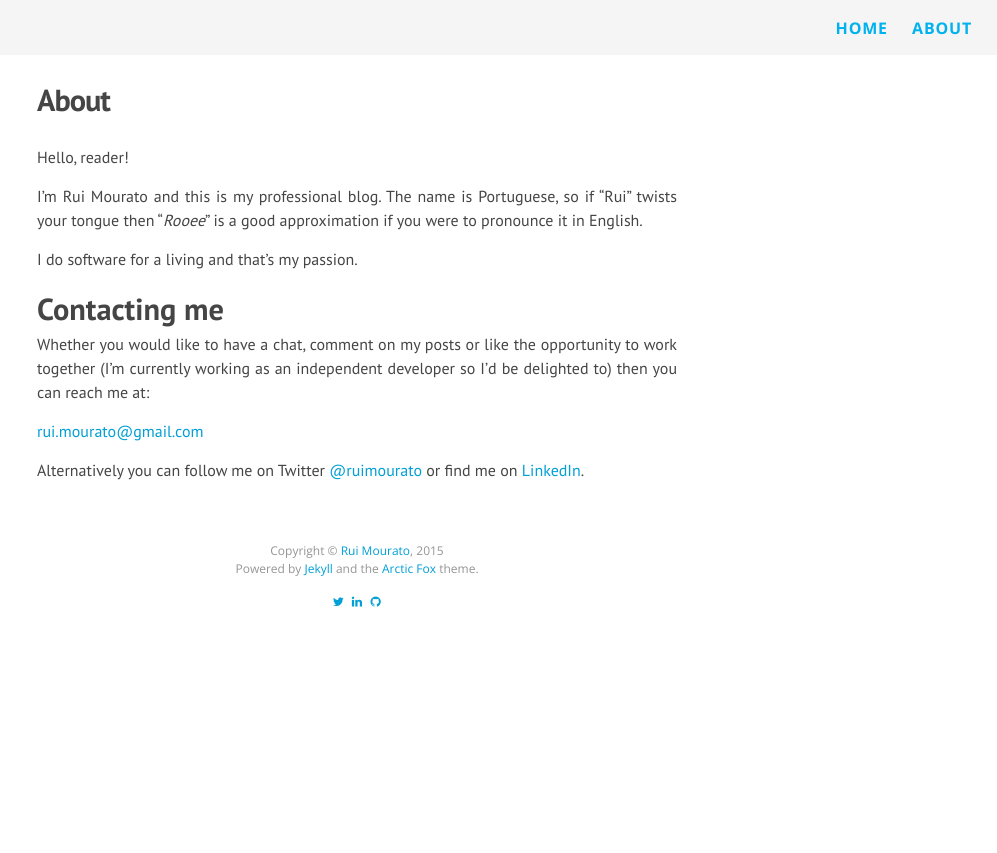
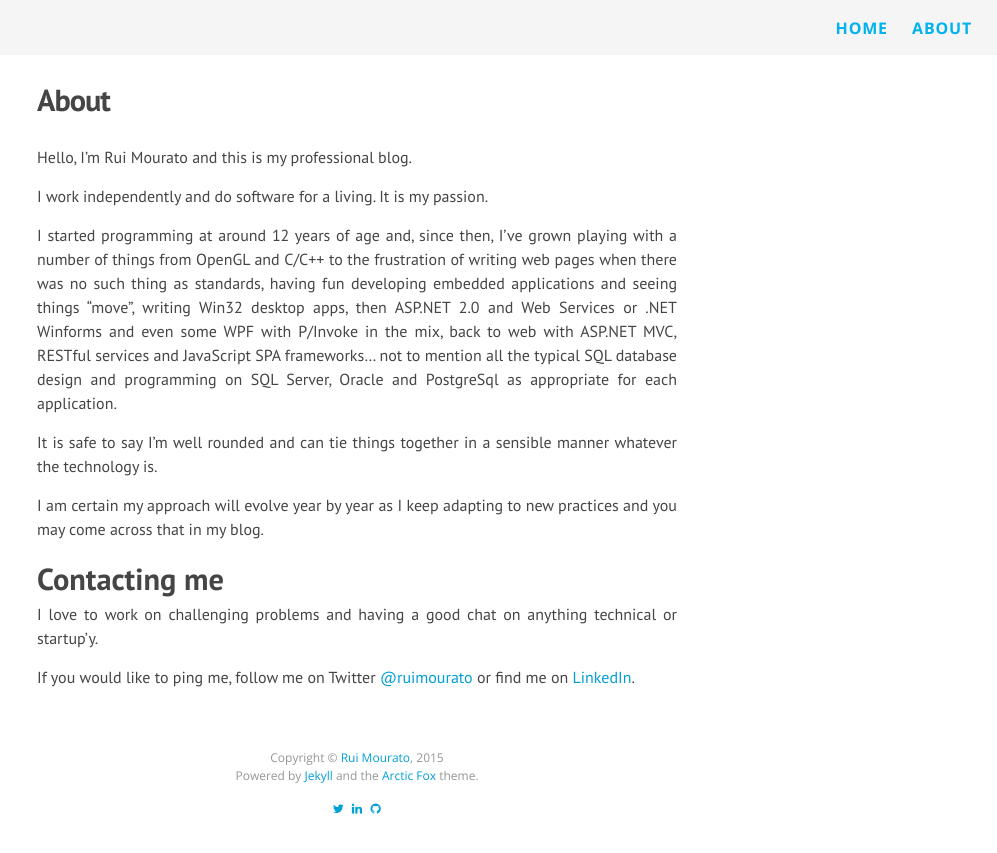
Before and after one commit to rmourato/rmourato.github.io, a Jekyll site: the page built from about.md, in a window 1280 px wide. Shown: the top 853 px of the page, without its empty margins (283-1280 px from the left). Built offline with Jekyll 4.4.1, drawn with Linux system fonts in a browser that asks for light colours; nearby versions of some CDN libraries; Markdown is read by kramdown in place of the engine named in the settings.

Commit message:
Update About page

```diff
--- a/about.md
+++ b/about.md
@@ -4,19 +4,29 @@ title: About
 permalink: /about/
 ---
 
-Hello, reader!
+Hello, I'm Rui Mourato and this is my professional blog.
 
-I'm Rui Mourato and this is my professional blog. The name is Portuguese, so if "Rui" twists your tongue
-then "*Rooee*" is a good approximation if you were to pronounce it in English.
+I work independently and do software for a living. It is my passion.
 
-I do software for a living and that's my passion.
+I started programming at around 12 years of age and, since then, I've
+grown playing with a number of things from OpenGL and C/C++
+to the frustration of writing web pages when there was no such thing as standards,
+having fun developing embedded applications and seeing things "move",
+writing Win32 desktop apps, then ASP.NET 2.0 and Web Services or .NET Winforms and even some WPF with P/Invoke
+in the mix, back to web with ASP.NET MVC, RESTful services and JavaScript SPA frameworks...
+not to mention all the typical SQL database design and programming on SQL Server, Oracle and PostgreSql
+as appropriate for each application.
+
+It is safe to say I'm well rounded and can tie things together in a sensible
+manner whatever the technology is.
+
+I am certain my approach will evolve year by year as I keep adapting
+to new practices and you may come across that in my blog.
 
 # Contacting me
 
-Whether you would like to have a chat, comment on my posts or like the opportunity to work
-together (I'm currently working as an independent developer so I'd be delighted to) then you can
-reach me at:
+I love to work on challenging problems and having a good chat on anything technical
+or startup'y.
 
-<rui.mourato@gmail.com>
-
-Alternatively you can follow me on Twitter [@ruimourato](https://twitter.com/{{ site.user_twitter }}) or find me on [LinkedIn](http://uk.linkedin.com/in/{{ site.user_linkedin }}).
+If you would like to ping me, follow me on Twitter [@ruimourato](https://twitter.com/{{ site.user_twitter }})
+or find me on [LinkedIn](http://uk.linkedin.com/in/{{ site.user_linkedin }}).
```
